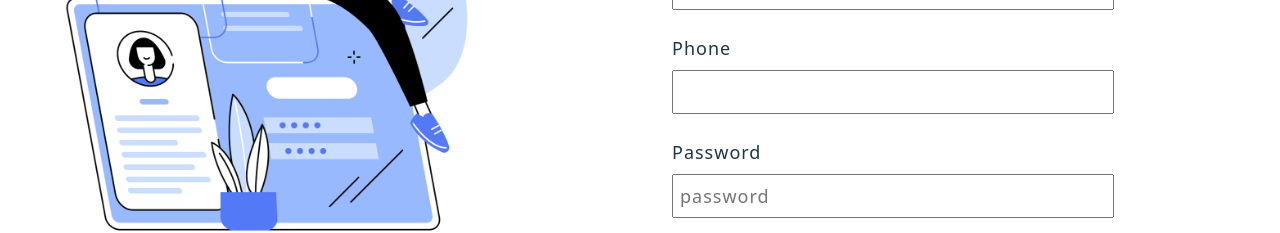
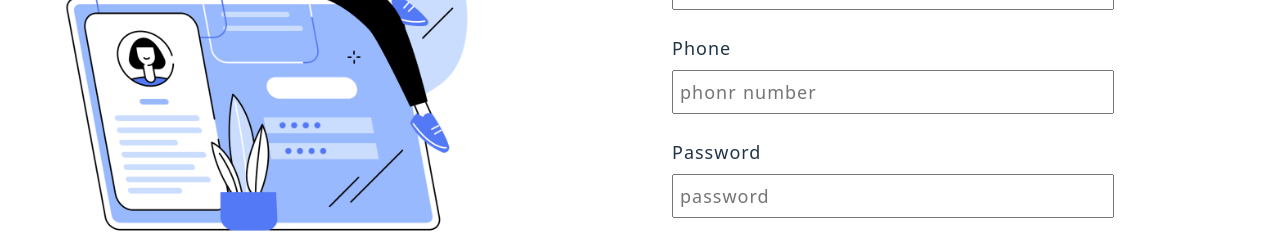
Before and after one commit to praneethmareddy/client, a React (Vite) app: page /register in a window 1280 px wide. Shown: the part 415-648 px from the top of the page. Built offline with nearby package versions, Linux system fonts and the light colour scheme; no server answers.

Commit message:
Update Register.jsx

```diff
--- a/src/pages/Register.jsx
+++ b/src/pages/Register.jsx
@@ -99,6 +99,7 @@ export const Register = () => {
                       name="phone"
                       value={user.phone}
                       onChange={handleInput}
+                      placeholder="phonr number"
                     />
                   </div>
                   <div>
```
